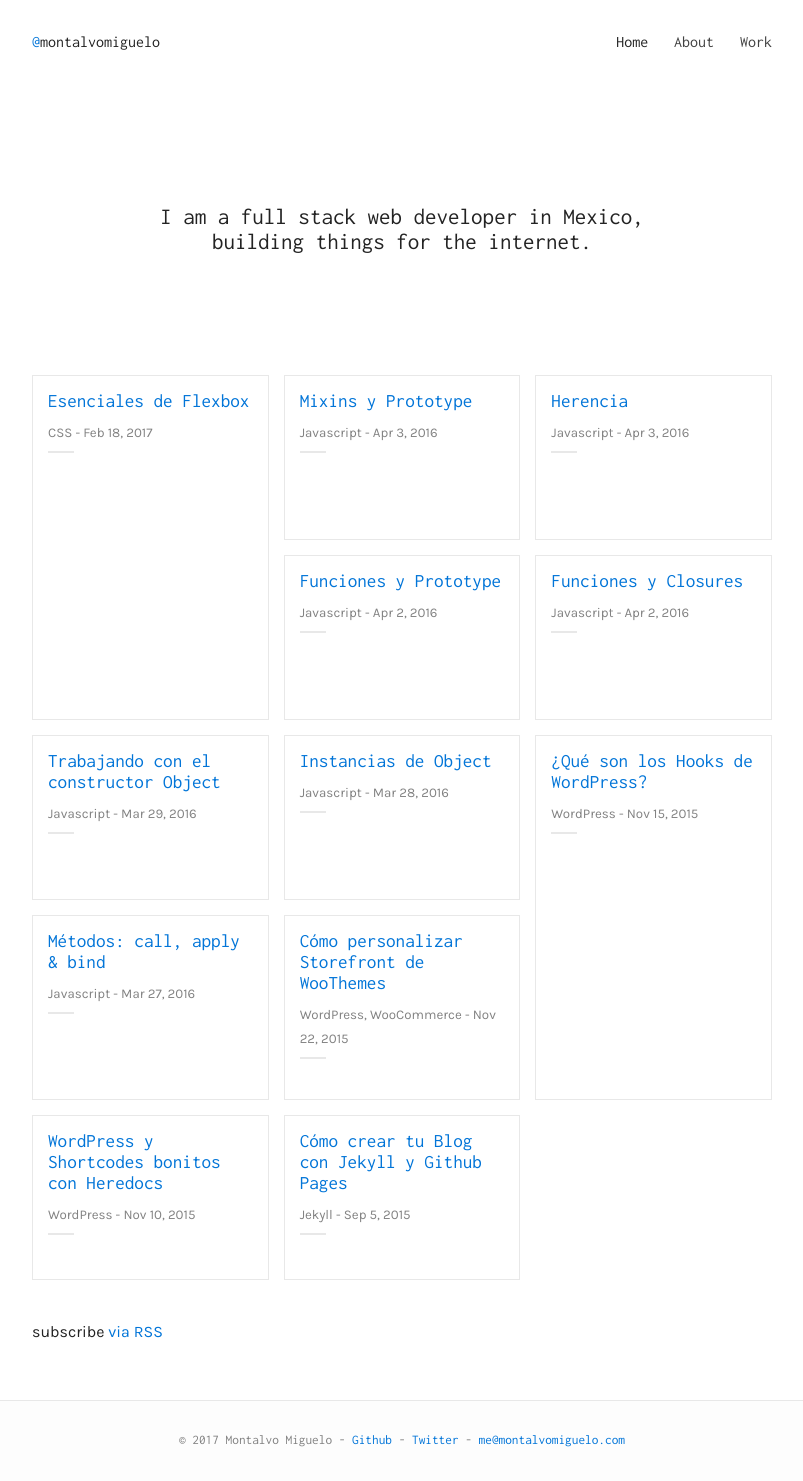
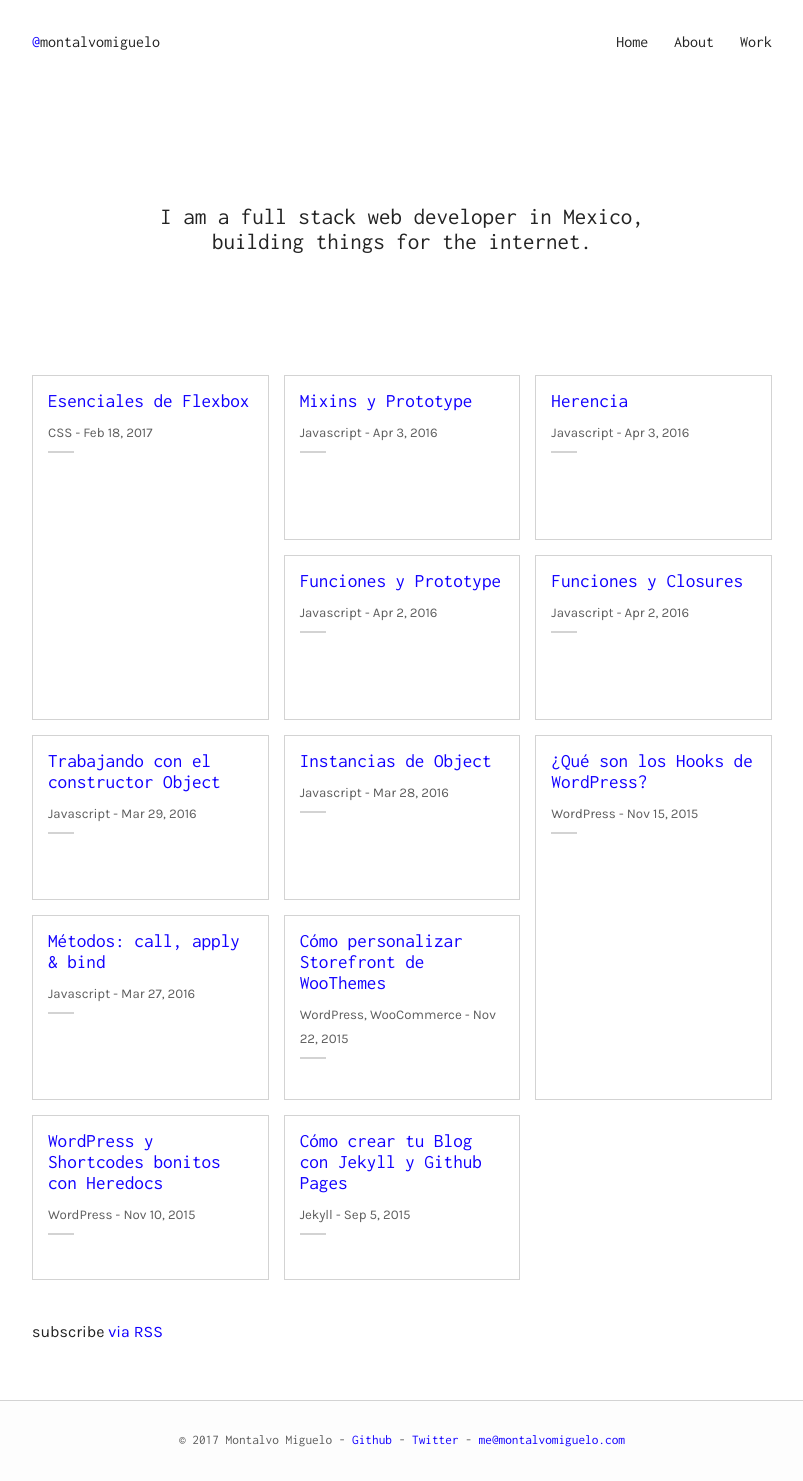
Before and after one commit to montalvomiguelo/montalvomiguelo.github.io, a Jekyll site: the page built from index.html, in a window 1280 px wide. Shown: the whole page, without its empty margins (238-1041 px from the left). Built offline with Jekyll 4.4.1, drawn with Linux system fonts in a browser that asks for light colours.

Commit message:
update colors

```diff
--- a/css/main.scss
+++ b/css/main.scss
@@ -21,11 +21,11 @@ $spacing-unit:     30px;
 
 $text-color:       #232323;
 $background-color: #ffffff;
-$brand-color:      #0275d8;
+$brand-color:      #1201ff;
 
-$grey-color:       #828282;
-$grey-color-light: lighten($grey-color, 40%);
-$grey-color-dark:  darken($grey-color, 25%);
+$grey-color:       lighten($text-color, 23%);
+$grey-color-light: lighten($grey-color, 46%);
+$grey-color-dark:  darken($grey-color, 23%);
 
 
 // Width of the content area
```
